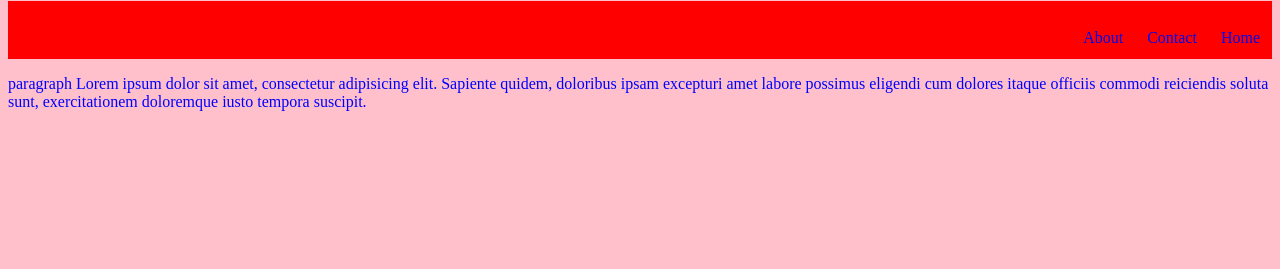
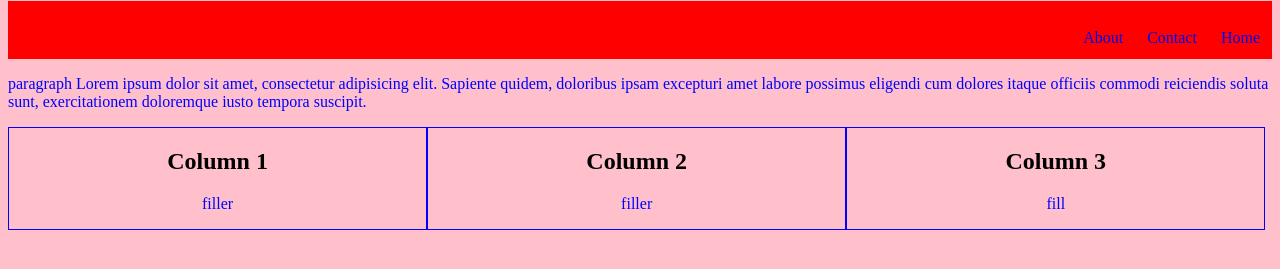
Before and after one commit to jnny1/github-practice, a plain HTML site: page index.html in a window 1280 px wide. Shown: the part 79-348 px from the top of the page. Drawn offline with Linux system fonts and the light colour scheme.

Commit message:
added columns

```diff
--- a/index.html
+++ b/index.html
@@ -17,5 +17,19 @@
         </nav>
     </div>
     <p>paragraph Lorem ipsum dolor sit amet, consectetur adipisicing elit. Sapiente quidem, doloribus ipsam excepturi amet labore possimus eligendi cum dolores itaque officiis commodi reiciendis soluta sunt, exercitationem doloremque iusto tempora suscipit.</p>
+    <div class="row">
+        <div class="column">
+          <h2>Column 1</h2>
+          <p>filler</p>
+        </div>
+        <div class="column">
+          <h2>Column 2</h2>
+          <p>filler</p>
+        </div>
+        <div class="column">
+          <h2>Column 3</h2>
+          <p>fill</p>
+        </div>
+      </div>
 </body>
 </html>
--- a/styles.css
+++ b/styles.css
@@ -15,3 +15,12 @@ p{
     color: blue;
     clear: both;
 }
+.column{
+    float:left;
+    width:33%;
+    border: solid 1px blue;
+    text-align: center;
+}
+.row{
+    clear: both;
+}
```
